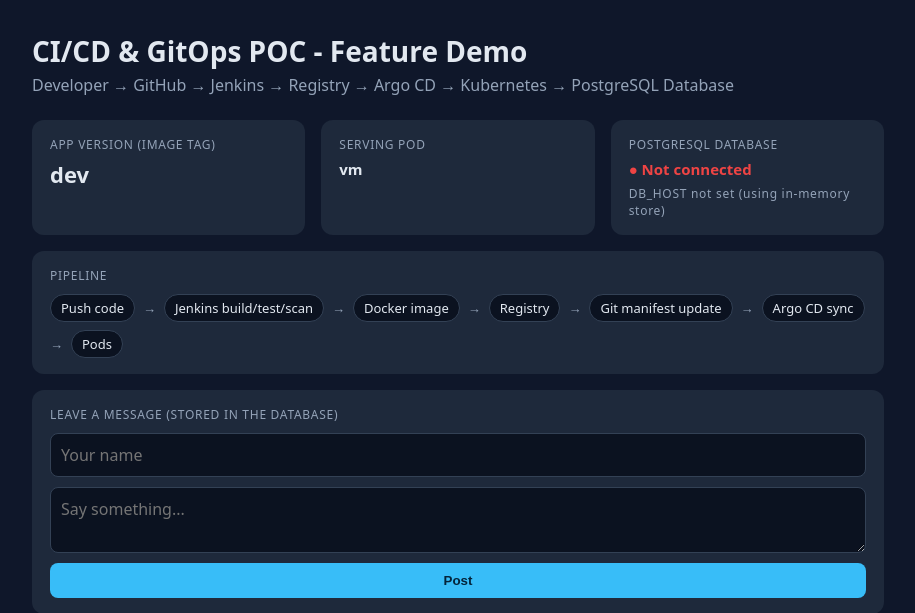
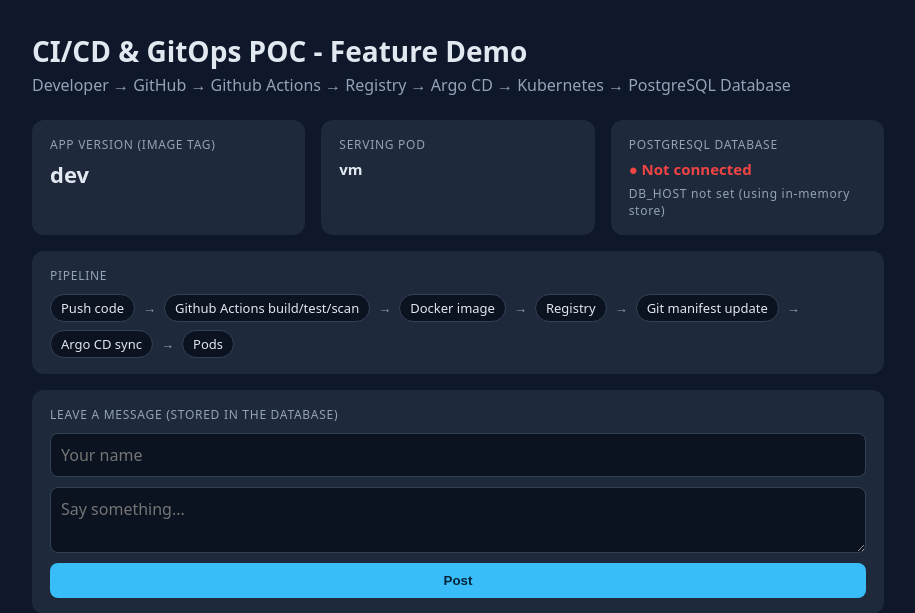
Before and after one commit to HARSHITHA194/poc-app, a Flask app: page / in a window 1280 px wide. Shown: the top 613 px of the page, without its empty margins (182-1097 px from the left). Run offline with Flask 3, Linux system fonts and the light colour scheme; some libraries are stand-ins or nearby versions.

Commit message:
Update site pipeline text to GitHub Actions

```diff
--- a/app/templates/index.html
+++ b/app/templates/index.html
@@ -32,7 +32,7 @@
 <body>
   <header>
 <h1>CI/CD &amp; GitOps POC - Feature Demo</h1>
-    <p class="sub">Developer → GitHub → Jenkins → Registry → Argo CD → Kubernetes → PostgreSQL Database</p>
+    <p class="sub">Developer → GitHub → Github Actions → Registry → Argo CD → Kubernetes → PostgreSQL Database</p>
   </header>
 
   <main>
@@ -58,7 +58,7 @@
       <div class="label" style="margin-bottom:10px">Pipeline</div>
       <div class="flow">
         <span class="step">Push code</span><span class="arrow">→</span>
-        <span class="step">Jenkins build/test/scan</span><span class="arrow">→</span>
+        <span class="step">Github Actions build/test/scan</span><span class="arrow">→</span>
         <span class="step">Docker image</span><span class="arrow">→</span>
         <span class="step">Registry</span><span class="arrow">→</span>
         <span class="step">Git manifest update</span><span class="arrow">→</span>
```
